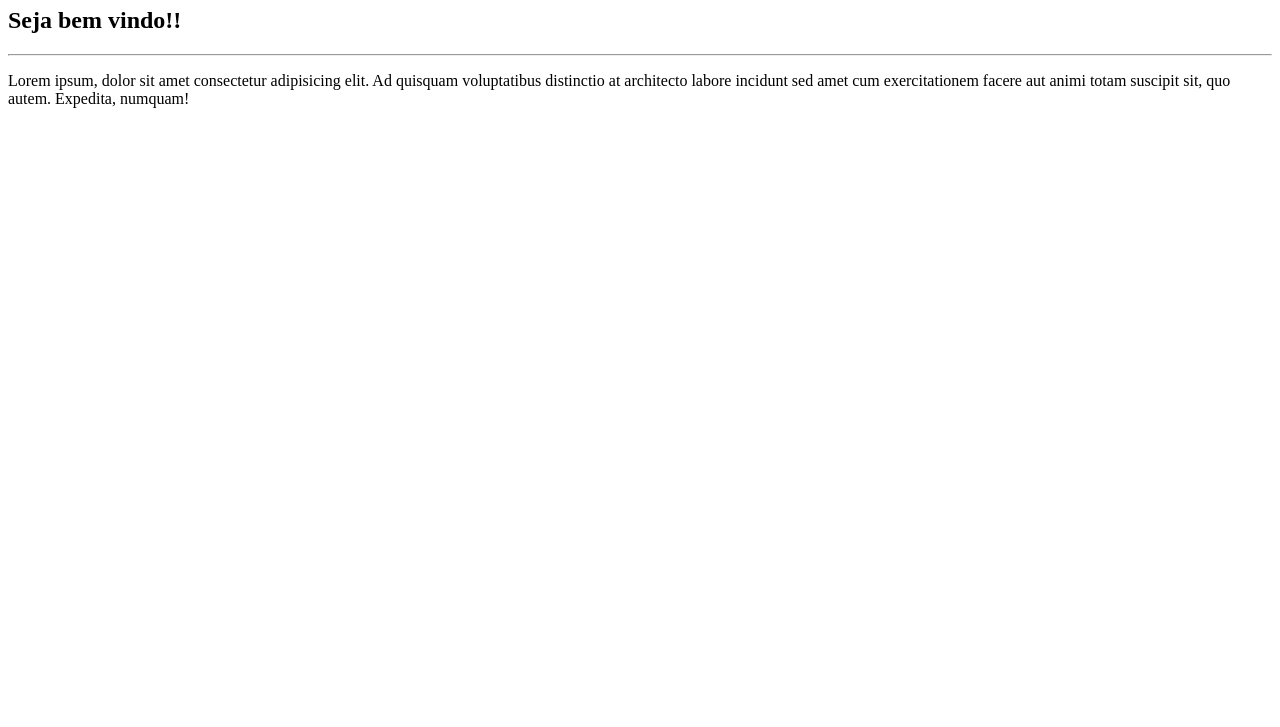
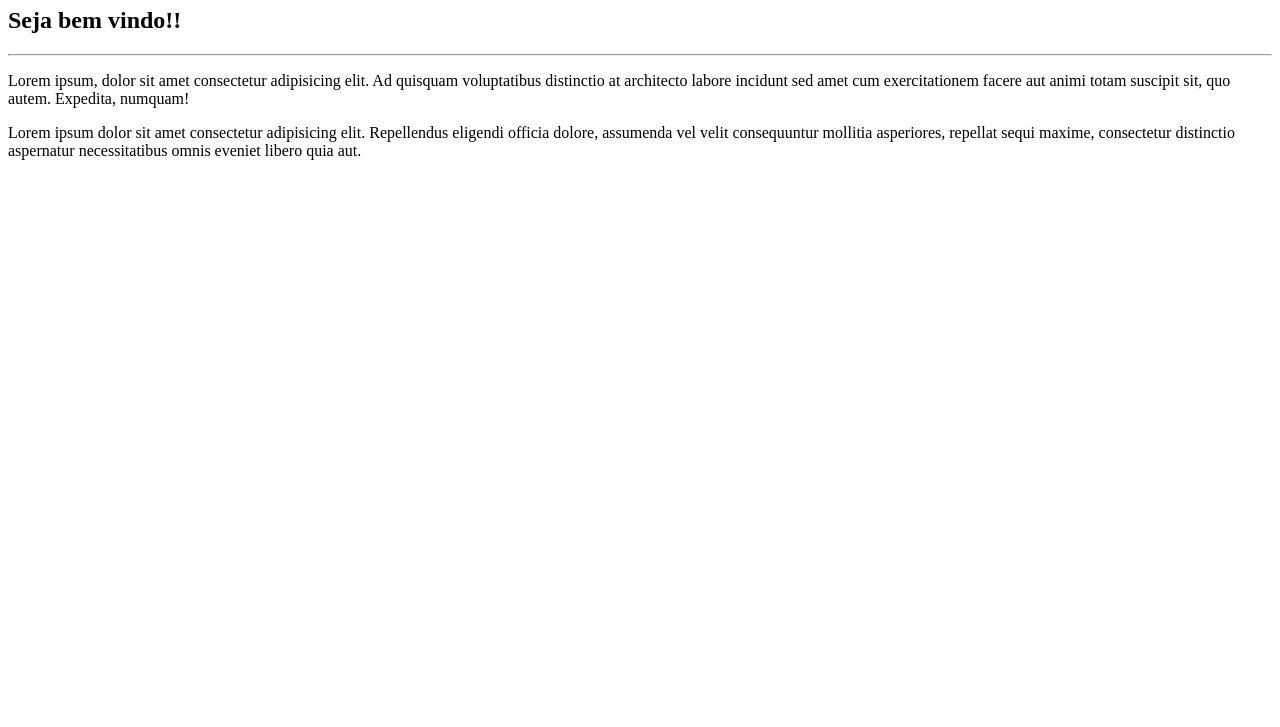
Before and after one commit to karisa20/Ola-Mundo, a plain HTML site: page site-exemplo/index.html in a window 1280 px wide. Shown: the part 73-800 px from the top of the page. Drawn offline with Linux system fonts and the light colour scheme.

Commit message:
adicionei um parágrafo

```diff
--- a/site-exemplo/index.html
+++ b/site-exemplo/index.html
@@ -10,5 +10,6 @@
     <h2>Seja bem vindo!!</h2>
     <hr>
     <p>Lorem ipsum, dolor sit amet consectetur adipisicing elit. Ad quisquam voluptatibus distinctio at architecto labore incidunt sed amet cum exercitationem facere aut animi totam suscipit sit, quo autem. Expedita, numquam!</p>
+    <p>Lorem ipsum dolor sit amet consectetur adipisicing elit. Repellendus eligendi officia dolore, assumenda vel velit consequuntur mollitia asperiores, repellat sequi maxime, consectetur distinctio aspernatur necessitatibus omnis eveniet libero quia aut.</p>
 </body>
 </html>
```
